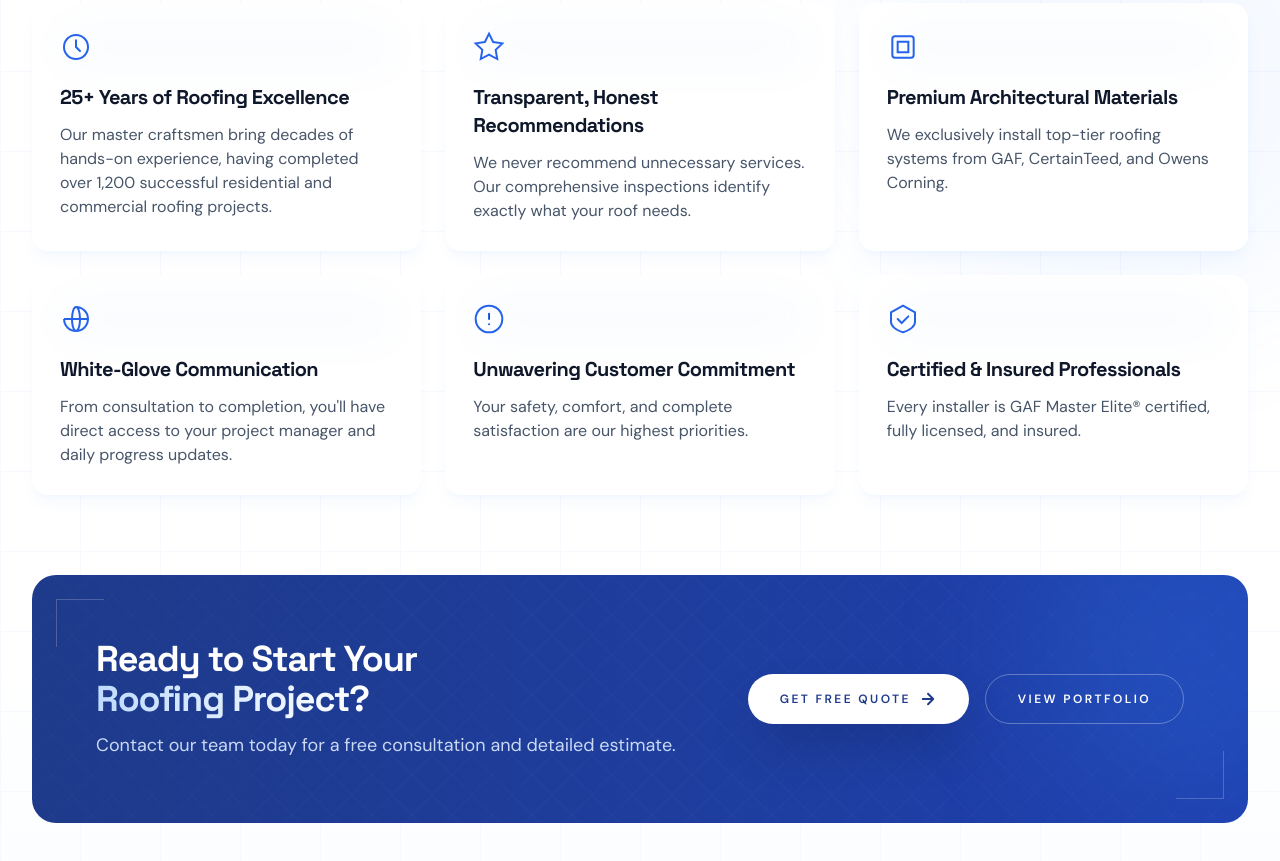
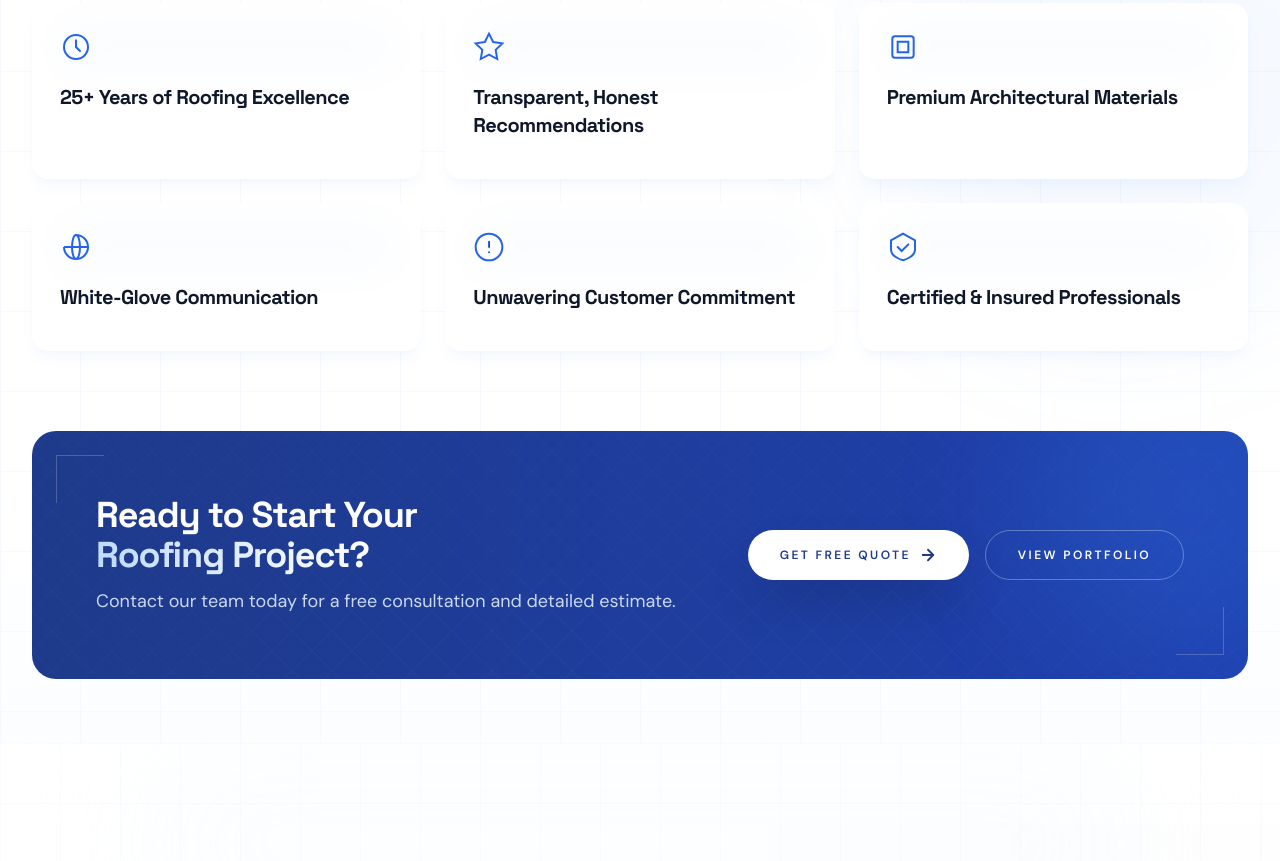
Before and after one commit to iammansoor007/A5-Roofing, a React (Vite) app: page / in a window 1280 px wide. Shown: the part 8820-9681 px from the top of the page. Built offline with nearby package versions, Linux system fonts and the light colour scheme; grey boxes are pictures that could not be loaded; the HTML template or start-up script is replaced by a standard one.

Commit message:
Fix formatting issue in HowWeWork component

```diff
--- a/src/components/HowWeWork.tsx
+++ b/src/components/HowWeWork.tsx
@@ -185,7 +185,7 @@ const FeatureCard = ({ feature, index }) => {
                     className="text-sm md:text-base text-slate-600 leading-relaxed"
                     itemProp="description"
                 >
-                    {feature.description}
+
                 </p>
 
                 {/* SEO metadata */}
```
